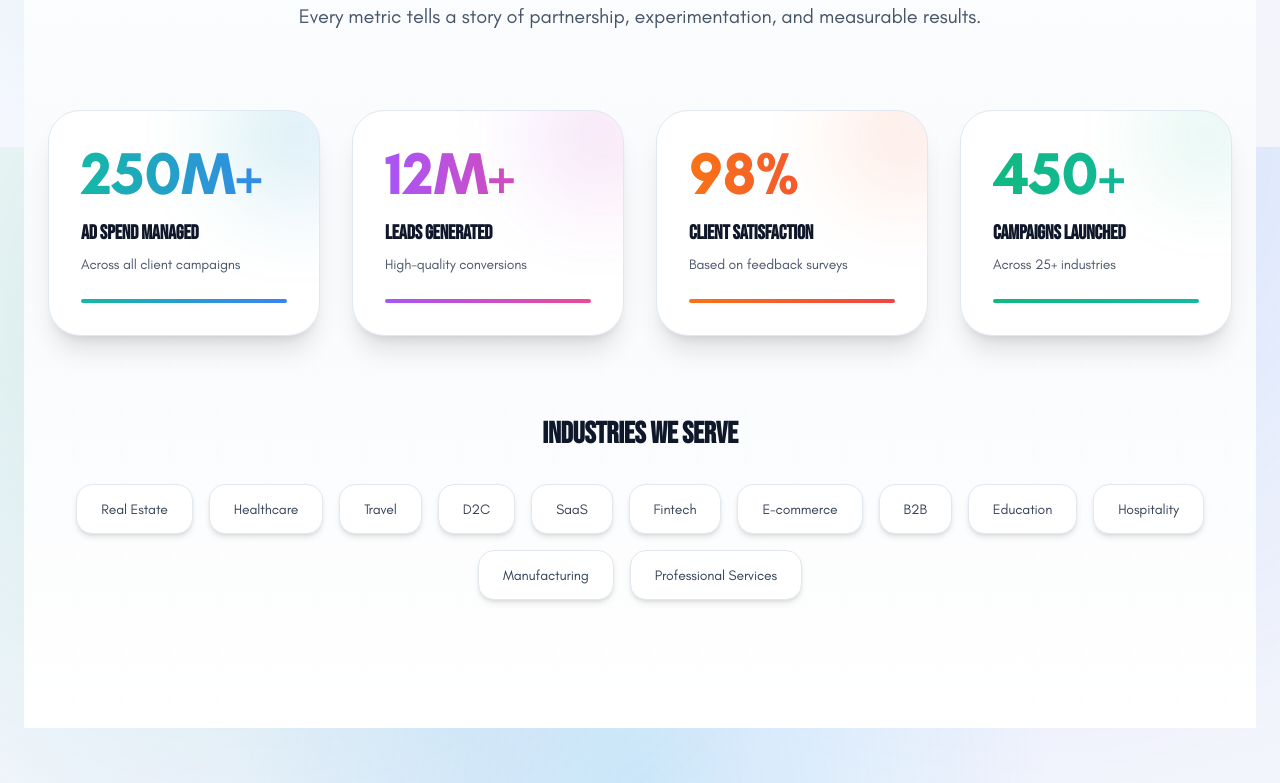
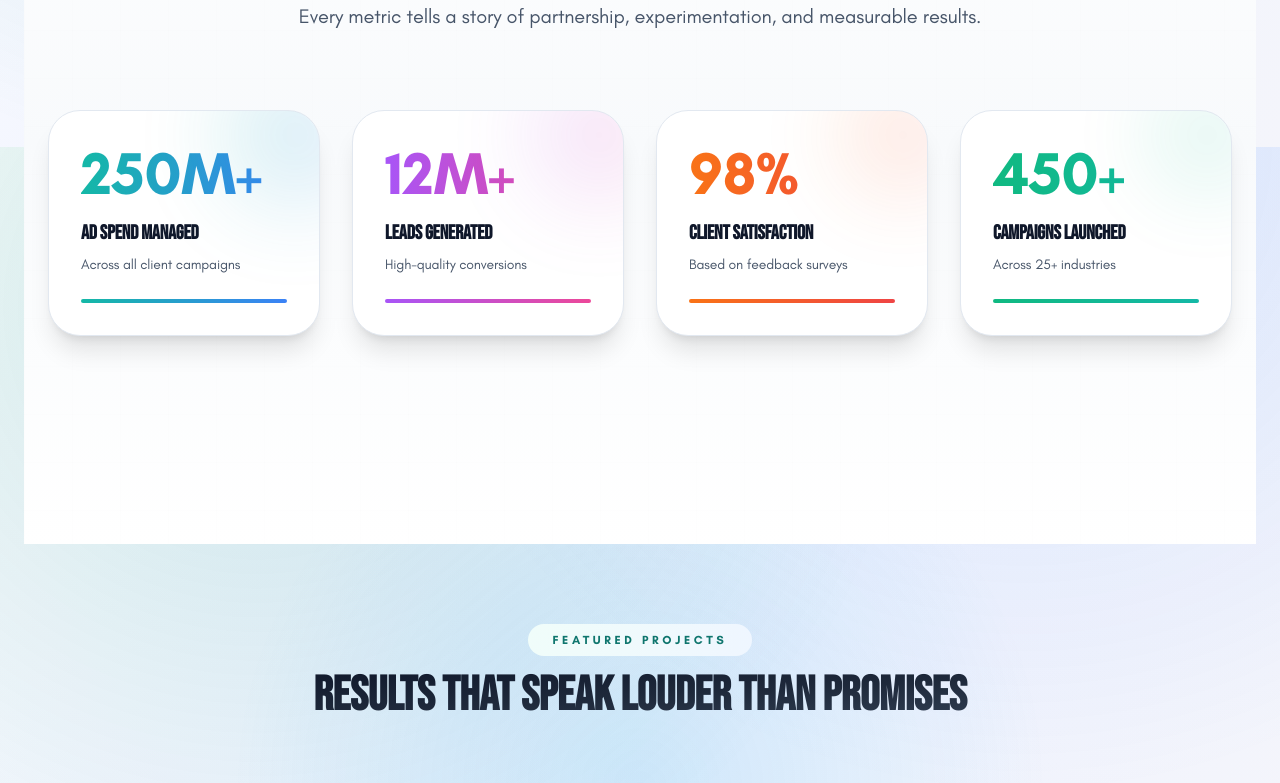
Before and after one commit to mineshpatel0299/Edigitify, a Next.js app: page /work in a window 1280 px wide. Shown: the part 2253-3036 px from the top of the page. Built offline with nearby package versions, Linux system fonts and the light colour scheme.

Commit message:
Industries Removed

```diff
--- a/src/components/work-impact-section.tsx
+++ b/src/components/work-impact-section.tsx
@@ -57,20 +57,8 @@ function AnimatedCounter({ value, suffix }: { value: number; suffix: string }) {
   return <span ref={ref}>0{suffix}</span>;
 }
 
-const industries = [
-  "Real Estate",
-  "Healthcare",
-  "Travel",
-  "D2C",
-  "SaaS",
-  "Fintech",
-  "E-commerce",
-  "B2B",
-  "Education",
-  "Hospitality",
-  "Manufacturing",
-  "Professional Services",
-];
+
+
 
 export function WorkImpactSection() {
   return (
@@ -176,38 +164,7 @@ export function WorkImpactSection() {
         </div>
 
         {/* Industries Served */}
-        <motion.div
-          initial={{ opacity: 0, y: 30 }}
-          whileInView={{ opacity: 1, y: 0 }}
-          viewport={{ once: true }}
-          transition={{ duration: 0.8, delay: 0.5 }}
-          className="text-center"
-        >
-          <h3 className="mb-8 text-2xl font-bold text-slate-900 md:text-3xl">
-            Industries We Serve
-          </h3>
 
-          <div className="flex flex-wrap items-center justify-center gap-4">
-            {industries.map((industry, idx) => (
-              <motion.div
-                key={industry}
-                initial={{ opacity: 0, scale: 0.8 }}
-                whileInView={{ opacity: 1, scale: 1 }}
-                viewport={{ once: true }}
-                transition={{ duration: 0.5, delay: idx * 0.05 }}
-                whileHover={{ scale: 1.1, y: -5 }}
-                className="group relative"
-              >
-                <div className="relative overflow-hidden rounded-2xl border border-slate-200 bg-white px-6 py-3 shadow-md transition-all duration-300 hover:border-teal-300 hover:shadow-lg">
-                  <div className="absolute inset-0 bg-gradient-to-r from-teal-500/5 to-blue-500/5 opacity-0 transition-opacity duration-300 group-hover:opacity-100" />
-                  <span className="relative z-10 text-sm font-medium text-slate-700 transition-colors duration-300 group-hover:text-teal-600">
-                    {industry}
-                  </span>
-                </div>
-              </motion.div>
-            ))}
-          </div>
-        </motion.div>
       </div>
     </section>
   );
```
